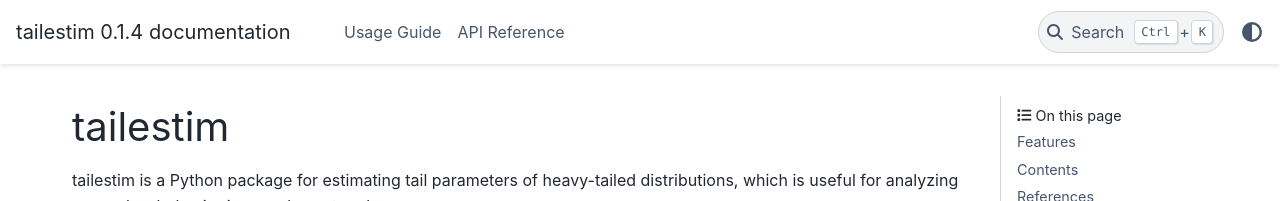
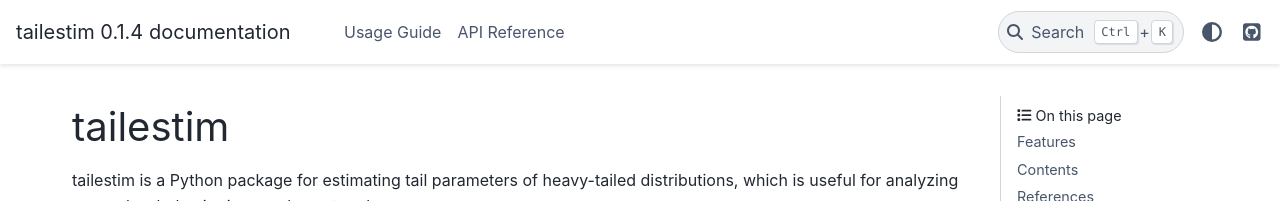
Before and after one commit to mu373/tailestim, a Sphinx documentation site: the page built from docs/index.rst, in a window 1280 px wide. Shown: the top 201 px of the page. Built offline with Sphinx 7.4.7 and the PyData theme 0.15.4, drawn with Linux system fonts in a browser that asks for light colours; pages that are not in the unit, such as notebooks, are missing from menus.

```diff
--- a/docs/conf.py
+++ b/docs/conf.py
@@ -64,6 +64,14 @@ html_theme_options = {
     "show_nav_level": 2,
     "navigation_depth": 4,
     "show_toc_level": 2,
+    "icon_links": [
+        {
+            "name": "GitHub",
+            "url": "https://github.com/mu373/tailestim",
+            "icon": "fa-brands fa-square-github",
+            "type": "fontawesome",
+        }
+   ]
 }
 
 # Configure sidebars
```
